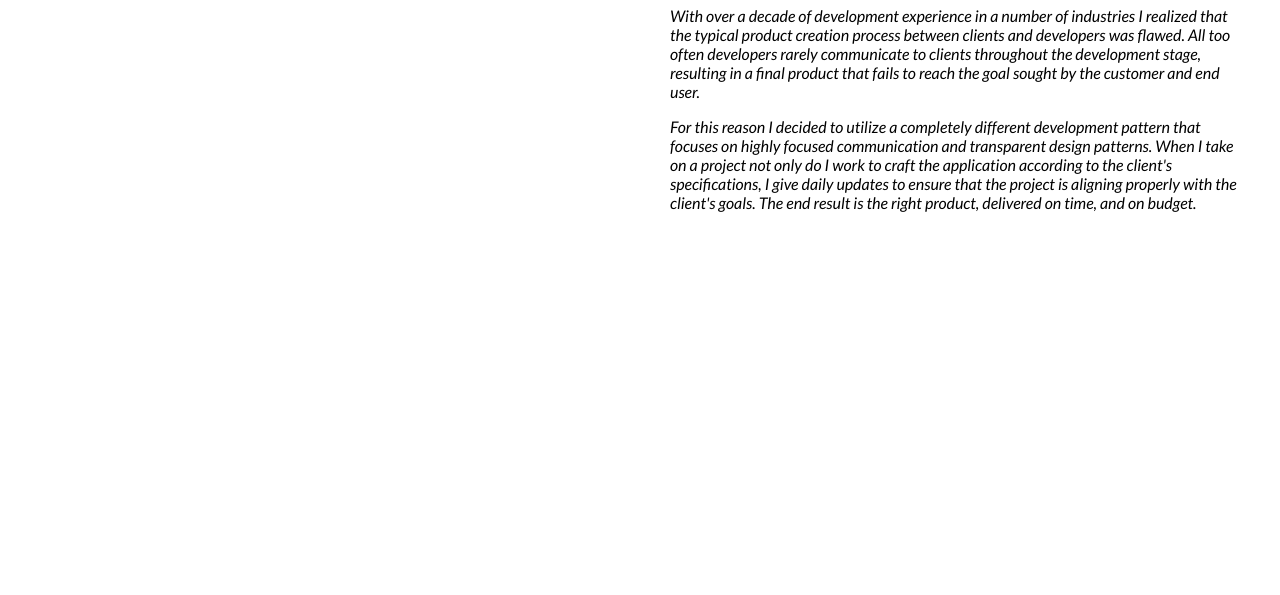
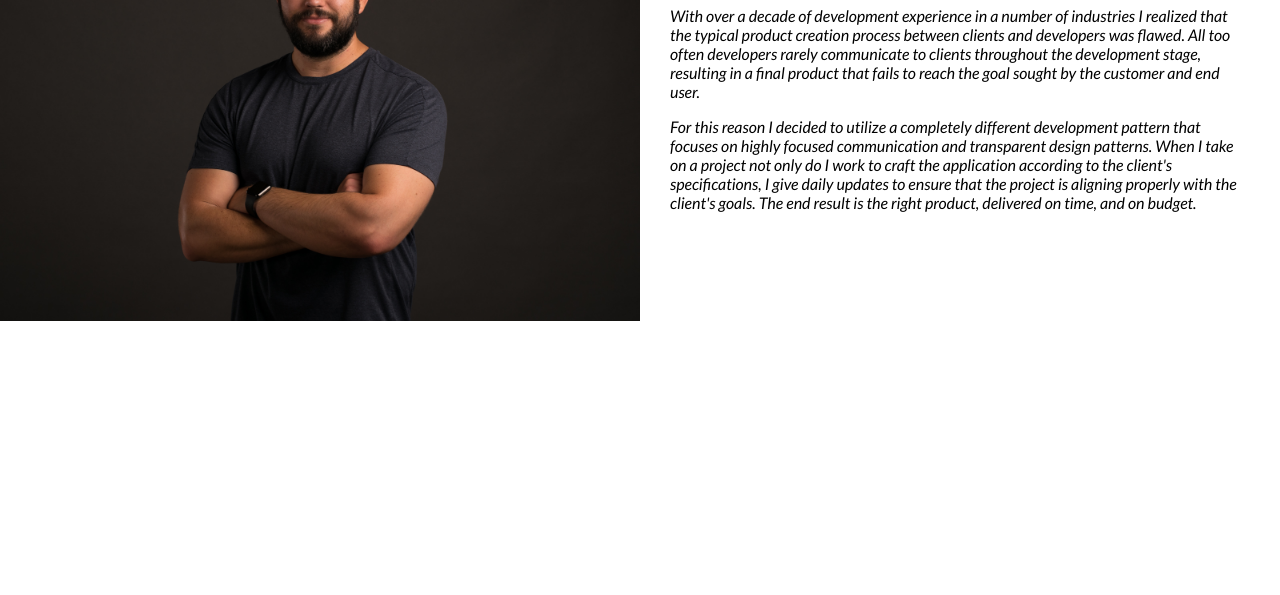
Before and after one commit to joyce-magsipoc/cc101, a plain HTML site: page about.html in a window 1280 px wide. Shown: the part 205-800 px from the top of the page. Drawn offline with Linux system fonts and the light colour scheme.

Commit message:
Update about.html

```diff
--- a/about.html
+++ b/about.html
@@ -29,7 +29,7 @@
             <div class="content-wrapper">
                 <div class="two-column-wrapper">
                     <div class="profile-image-wrapper">
-                        <img src="files/pictures/profile.jpg">
+                        <img src="profile.jpg">
                     </div>
 
                     <div class="profile-content-wrapper">
```
